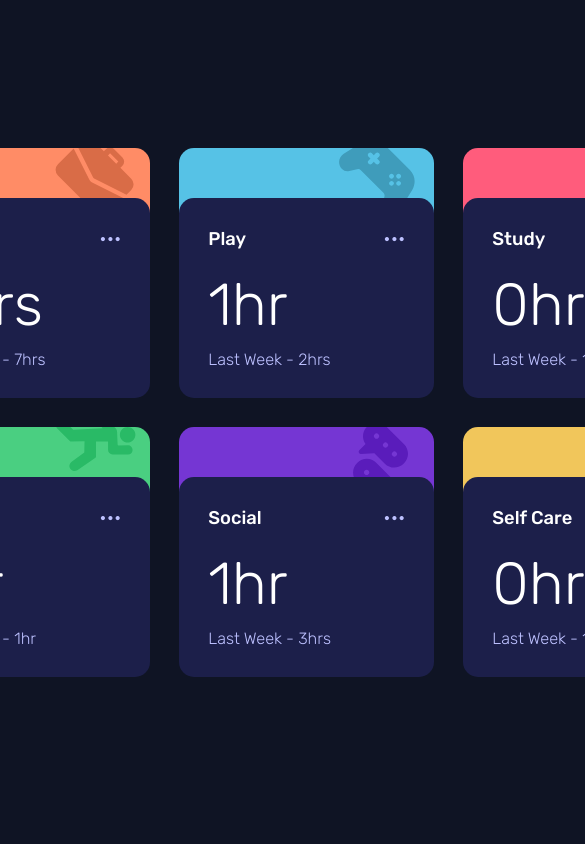
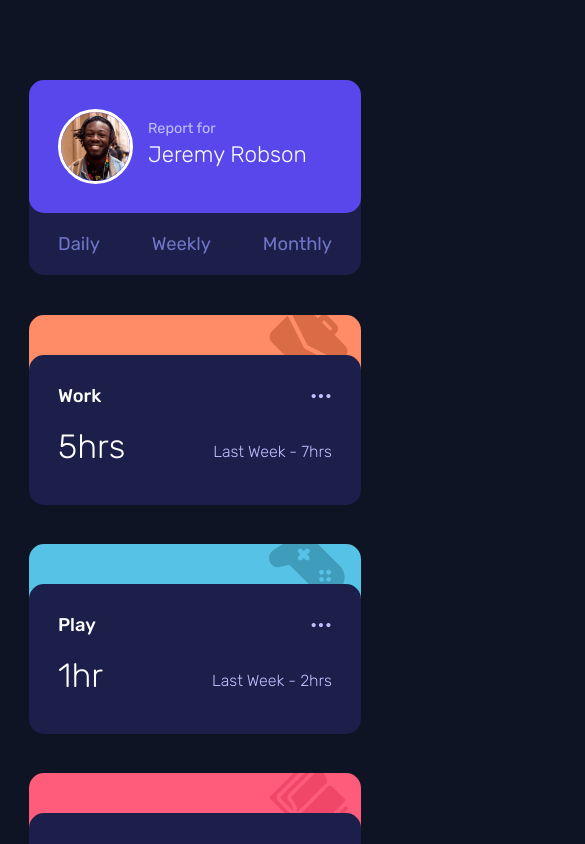
Before and after one commit to kdumagalhaes/time-tracking-dashboard-react, a React (Vite) app: page / in a window 390 px wide. Shown: the top 844 px of the page, 585 px wide, since content can reach past the window. Built offline with nearby package versions, Linux system fonts and the light colour scheme.

Commit message:
Finish responsive layout

```diff
--- a/src/components/Home/styles.ts
+++ b/src/components/Home/styles.ts
@@ -5,4 +5,8 @@ export const Container = styled.div`
   height: 100%;
   display: flex;
   justify-content: center;
+
+  @media (max-width: 480px) {
+    flex-direction: column;
+  }
 `;
--- a/src/components/Menu/styles.ts
+++ b/src/components/Menu/styles.ts
@@ -10,7 +10,17 @@ export const Container = styled.div`
   top: -20px;
   z-index: 0;
 
+  @media (max-width: 480px) {
+    padding-bottom: 0;
+    margin-bottom: 20px;
+  }
+
   .menu-list {
+    @media (max-width: 480px) {
+      display: flex;
+      justify-content: space-between;
+    }
+
     li {
       margin-bottom: 20px;
 
--- a/src/components/Profile/index.tsx
+++ b/src/components/Profile/index.tsx
@@ -9,8 +9,10 @@ export const Profile = ({ imgSrc, name }: ProfileProps) => {
   return (
     <Container>
       <img className="profile-pic" src={imgSrc} alt={name} />
-      <p>Report for</p>
-      <h1 className="profile-name">{name}</h1>
+      <div className="text-content">
+        <p>Report for</p>
+        <h1 className="profile-name">{name}</h1>
+      </div>
     </Container>
   );
 };
--- a/src/components/Profile/styles.tsx
+++ b/src/components/Profile/styles.tsx
@@ -9,18 +9,35 @@ export const Container = styled.div`
   padding: 29px;
   z-index: 1;
 
+  @media (max-width: 480px) {
+    display: flex;
+    max-width: 100%;
+    height: auto;
+    display: flex;
+    align-items: center;
+  }
+
   .profile-pic {
     width: 100%;
     max-width: 85px;
     border-radius: 100%;
     border: 3px solid #fff;
     margin-bottom: 35px;
+
+    @media (max-width: 480px) {
+      max-width: 75px;
+      margin: 0 15px 0 0;
+    }
   }
 
   p {
     font-size: 0.9rem;
     color: var(--neutral-pale-blue);
     margin-bottom: 7px;
+
+    @media (max-width: 480px) {
+      margin-bottom: 0;
+    }
   }
 
   .profile-name {
@@ -28,5 +45,10 @@ export const Container = styled.div`
     font-size: 2.5rem;
     color: #fff;
     line-height: 2.8rem;
+
+    @media (max-width: 480px) {
+      font-size: 1.4rem;
+      line-height: 2.2rem;
+    }
   }
 `;
--- a/src/components/Sidebar/styles.ts
+++ b/src/components/Sidebar/styles.ts
@@ -7,4 +7,10 @@ export const Container = styled.aside`
   display: flex;
   flex-direction: column;
   margin-right: 29px;
+
+  @media (max-width: 480px) {
+    max-width: 100%;
+    padding: var(--safe-area-padding);
+    margin-top: 80px;
+  }
 `;
--- a/src/components/TimeTrackingBoard/styles.ts
+++ b/src/components/TimeTrackingBoard/styles.ts
@@ -5,4 +5,21 @@ export const Container = styled.main`
   display: grid;
   grid-template-columns: repeat(3, 255px);
   gap: 29px;
+
+  @media (max-width: 1100px) {
+    grid-template-columns: repeat(2, 255px);
+  }
+
+  @media (max-width: 768px) {
+    grid-template-columns: 255px;
+  }
+
+  @media (max-width: 480px) {
+    height: 100%;
+    display: flex;
+    flex-direction: column;
+    align-items: center;
+    margin-bottom: 29px;
+    padding: var(--safe-area-padding);
+  }
 `;
--- a/src/components/TimeTrackingCard/index.tsx
+++ b/src/components/TimeTrackingCard/index.tsx
@@ -100,6 +100,7 @@ export const TimeTrackingCard = ({ category }: TimeTrackingCardProps) => {
             •••
           </a>
         </div>
+        <div className="time-container">
           <h2 className="time-spent">
             {timeSpentData}
             {hoursTextTimeSpent}
@@ -109,6 +110,7 @@ export const TimeTrackingCard = ({ category }: TimeTrackingCardProps) => {
             {hoursTextLastWeek}
           </p>
         </div>
+      </div>
     </Container>
   );
 };
--- a/src/components/TimeTrackingCard/styles.tsx
+++ b/src/components/TimeTrackingCard/styles.tsx
@@ -15,9 +15,18 @@ export const Container = styled.div<Props>`
   margin-bottom: 50px;
   position: relative;
 
+  @media (max-width: 480px) {
+    max-width: 100%;
+
+    .time-container {
+      display: flex;
+      justify-content: space-between;
+      align-items: center;
+    }
+  }
+
   .header-bg {
     width: 100%;
-    max-width: 255px;
     height: 70px;
     background-color: ${({ headerBgColor }) => headerBgColor};
     background-image: ${({ headerIcon }) => `url(${headerIcon})`};
@@ -27,6 +36,11 @@ export const Container = styled.div<Props>`
     border-top-left-radius: var(--border-radius);
     border-top-right-radius: var(--border-radius);
     position: absolute;
+
+    @media (max-width: 480px) {
+      background-position-x: 240px;
+      background-position-y: -10px;
+    }
   }
 
   .horizontal-container {
@@ -51,6 +65,10 @@ export const Container = styled.div<Props>`
     font-size: 3.7rem;
     font-weight: 300;
     margin-bottom: 10px;
+
+    @media (max-width: 480px) {
+      font-size: 2.1rem;
+    }
   }
 
   .text-content {
@@ -67,10 +85,18 @@ export const Container = styled.div<Props>`
       background: ${lighten(0.2, "hsl(235, 46%, 20%)")};
     }
 
+    @media (max-width: 480px) {
+      top: 40px;
+    }
+
     .last-week {
       color: var(--neutral-pale-blue);
       font-weight: 300;
       font-size: 1.02rem;
+
+      @media (max-width: 480px) {
+        font-size: 1rem;
+      }
     }
   }
 `;
--- a/src/css/global.ts
+++ b/src/css/global.ts
@@ -17,9 +17,9 @@ export const GlobalStyle = createGlobalStyle`
     --neutral-pale-blue: hsl(236, 100%, 87%);
 
     // layout
-    --mobile: 375px;
+    --mobile: 480px;
     --desktop: 1440px;
-    --safe-area-padding: 0 40px 0 40px;
+    --safe-area-padding: 0 29px 0 29px;
 
     // border
     --border-radius: 15px;
@@ -48,6 +48,10 @@ body {
     display: flex;
     justify-content: center;
     align-items: center;
+
+    @media (max-width: 480px) {
+        height: 100%;
+    }
 }
 
 body, input, textarea, button {
```
Lines whose indentation alone changed are shown as unchanged.
